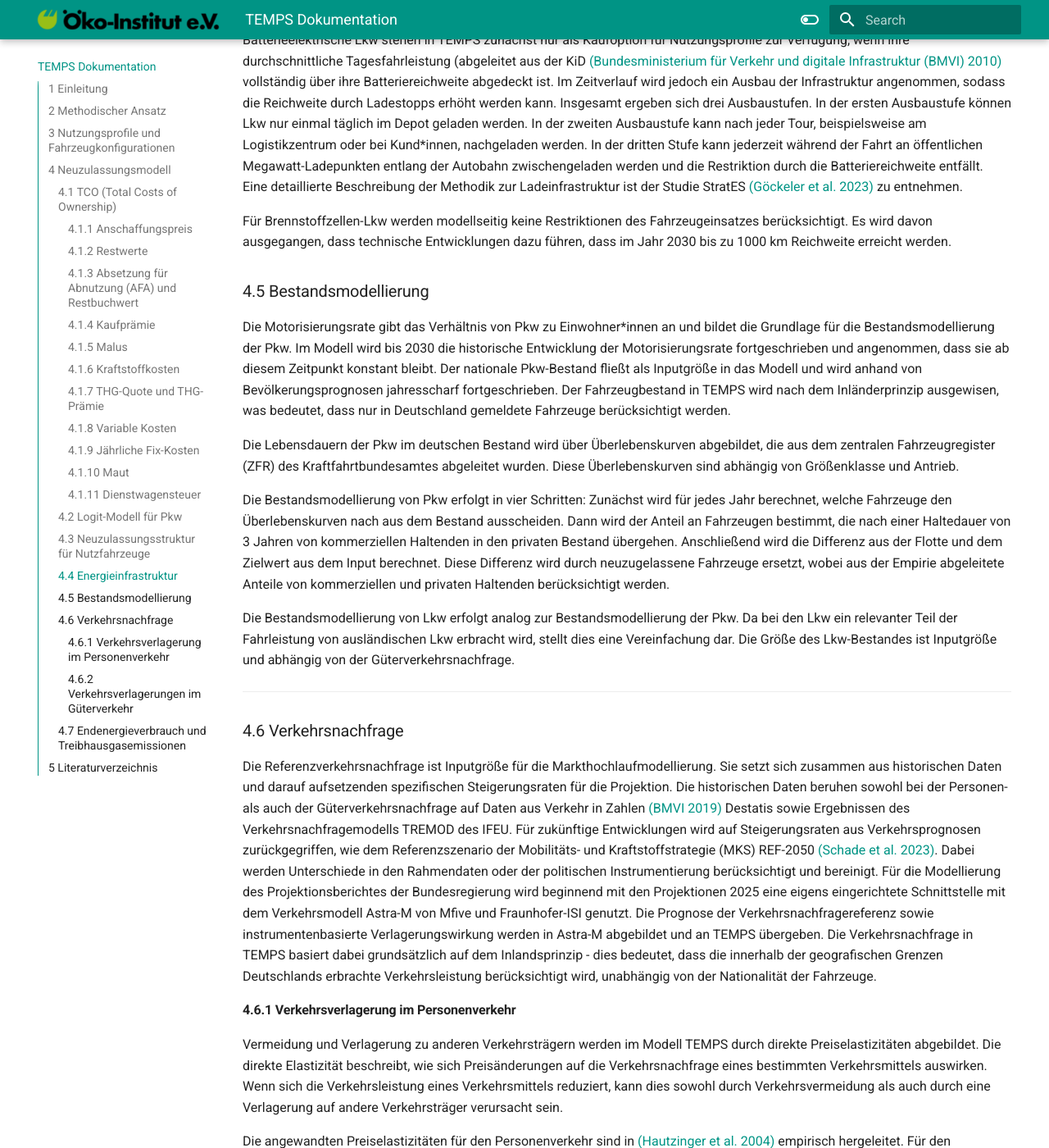
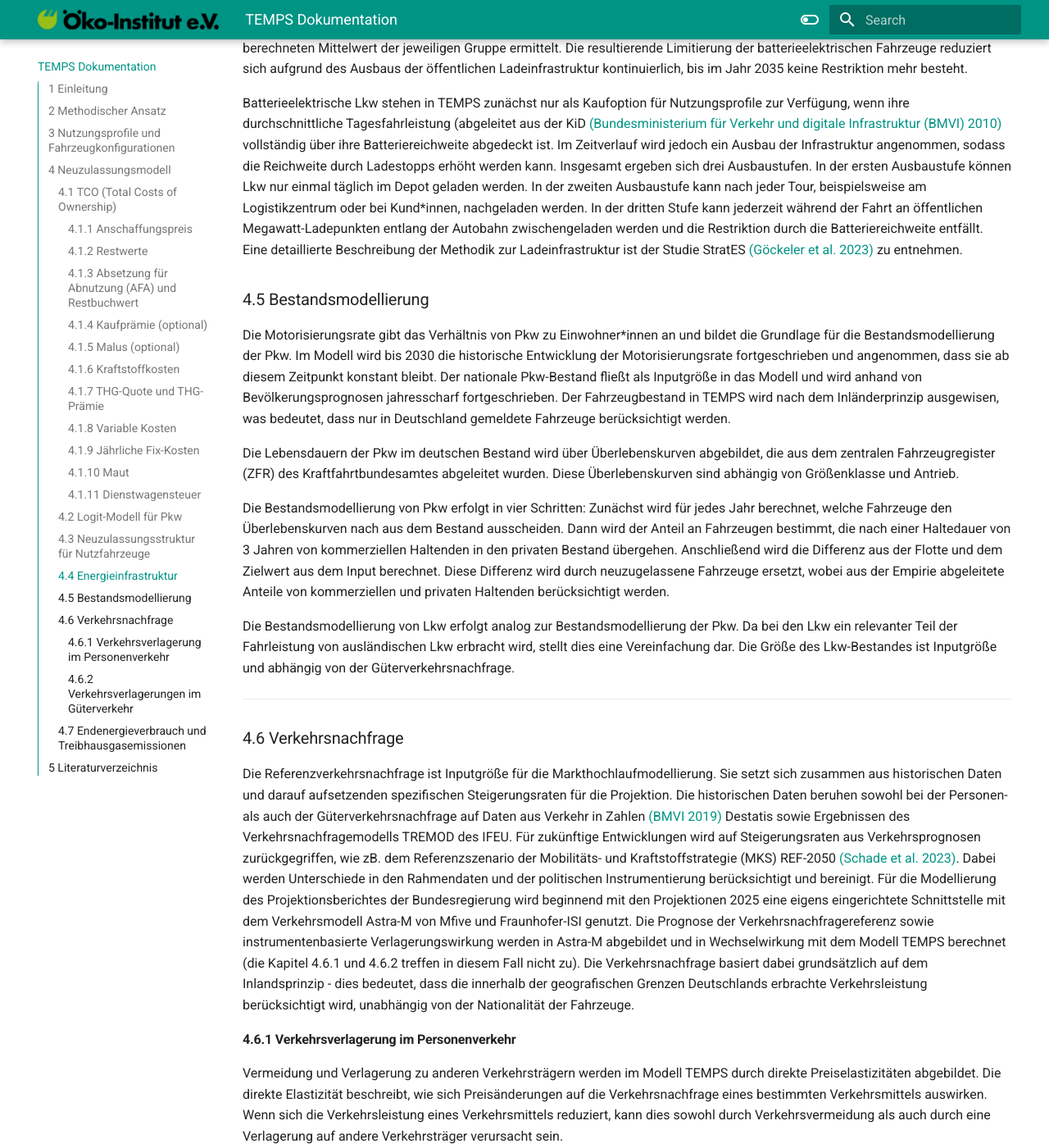
Before and after one commit to wolfgoerz/TEMPS_documentation, an MkDocs documentation site: the page built from docs/index.md, in a window 1280 px wide and 1400 px high, scrolled down 10232 px. Shown: the whole window at 82% size. Built offline with MkDocs 1.6.1 and Material for MkDocs 9.7.7, drawn with Linux system fonts in a browser that asks for light colours; formulas are drawn with MathJax 3; some of the changed text lies outside the part shown.

Commit message:
Update index.md

```diff
--- a/docs/index.md
+++ b/docs/index.md
@@ -1,10 +1,10 @@
 # TEMPS Dokumentation
 
-*30.05.2024*
+*13.02.2025*
 
 ## 1 Einleitung
 
-Das am Öko-Institut entwickelte Modell TEMPS (Transport Emissions and Policy Scenarios) ermöglicht die Quantifizierung der Entwicklung von Endenergiebedarf und Treibhausgasemissionen des Verkehrs in Deutschland. Die Szenarien berücksichtigen unterschiedliche politische und techno-ökonomische Rahmenbedingungen und bestimmen u.a. die Entwicklung der Neuzulassungsstruktur, des Fahrzeugbestandes von Straßenfahrzeugen sowie Verlagerungen der Verkehrsnachfrage. TEMPS ermöglicht zudem die Bewertung von spezifischen Politikinstrumenten im Rahmen der Politikberatung.
+Das am Öko-Institut entwickelte Modell TEMPS (Transport Emissions and Policy Scenarios) ermöglicht die Quantifizierung der Entwicklung von Endenergiebedarf und Treibhausgasemissionen des Verkehrs in Deutschland. Die Szenarien berücksichtigen unterschiedliche politische und techno-ökonomische Rahmenbedingungen und berechnen u.a. die Entwicklung der Neuzulassungsstruktur, des Fahrzeugbestandes von Straßenfahrzeugen sowie Verlagerungen der Verkehrsnachfrage und die daraus resultierenden THG- und Luftschadstoffemissionen sowie die Endenergienachfrage. TEMPS ermöglicht zudem die Bewertung von spezifischen Politikinstrumenten im Rahmen der Politikberatung.
 
 Im Zentrum des Modells steht die Markthochlaufmodellierung für Straßenfahrzeuge (Pkw, LNF und Lkw) anhand eines umfangreichen Neuzulassungs- und Bestandsmodells. Dieses simuliert die Kaufentscheidung für repräsentative Nutzungsprofile bottom-up unter Berücksichtigung verschiedener technischer, ökonomischer und regulatorischer Bedingungen. Alle weiteren Verkehrsträger (Schienenverkehr, Schifffahrt, Luftfahrt, Busse, Motorräder, Fahrräder) werden derzeit auf Basis von Trends der Antriebs- und Effizienzentwicklung modelliert.
 
@@ -24,7 +24,7 @@
 
 Die Modellrechnung erfolgt jahresscharf. Es können Prognosen bis zum Jahr 2050 abgebildet werden. Bei Bedarf kann der Simulationszeitraum verlängert werden. Die Ergebnisse werden auf nationaler Ebene ausgegeben. Modellintern werden teilweise räumlich differenzierte Daten verarbeitet, beispielweise wird der Personenverkehr unterteilt in die Kategorien urban, suburban und ländlich.
 
-TEMPS besitzt Schnittstellen zu den Modellen PowerFlex und der Energiemodellierung ENUSEM des Öko-Instituts, wodurch Wechselwirkungen mit dem Strommarkt abgebildet und Flexibilitätspotenziale der E-Mobilität berücksichtigt werden können. Darüber hinaus besteht eine Schnittstelle zu dem Verteilungswirkungsmodell DhoT (Dynamic Household Transport (microsimulation) Model) des Öko-Instituts sowie einer ökonomischen Folgenabschätzung.
+TEMPS besitzt Schnittstellen zu den Modellen PowerFlex und der Energiemodellierung ENUSEM des Öko-Instituts, wodurch Wechselwirkungen mit dem Strommarkt abgebildet und Flexibilitätspotenziale der E-Mobilität berücksichtigt werden können. Es besteht weiterhin eine Schnittstelle zu dem Verteilungswirkungsmodell DhoT (Dynamic Household Transport (microsimulation) Model) des Öko-Instituts sowie einer ökonomischen Folgenabschätzung. Im Projektionsbericht 2025 ist zudem eine Schnittstelle zum Verkehrsmodell Astra-M von Mfive und Fraunhofer-ISI entwickelt worden, um Referenzverkehrsnachfrage sowie Instrumentenwirkungen in Kombination beider Modelle berechnen zu können.
 
 
 ___
@@ -254,10 +254,10 @@
 \\(\tau:\\) Haltedauer
 
 
-#### 4.1.4 Kaufprämie
+#### 4.1.4 Kaufprämie (optional)
 Die Kaufprämie geht direkt als Gutschrift im Anschaffungsjahr in die TCO ein. Es wird davon ausgegangen, dass der Herstelleranteil der Kaufprämie durch eine Anhebung der Kaufpreise durch die Hersteller gegenfinanziert wird und damit keine Vergünstigung für die/den Käufer*in bewirkt.
 
-#### 4.1.5 Malus
+#### 4.1.5 Malus (optional)
 Der Malus verändert die Kfz-Steuer für Pkw, sodass im ersten Jahr nach der Neuzulassung eine höhere Steuer in Abhängigkeit der CO<sub>2</sub>-Emissionen pro km eines Fahrzeuges anfällt. Die Höhe des Malus wird immer ausgehend von einer Bemessungsgrenze ermittelt. Unterhalb der Bemessungsgrenze wird kein Malus fällig. Für jedes Gramm CO<sub>2</sub> oberhalb der Bemessungsgrenze wird eine einmalige Zahlung fällig.
 Da zu erwarten ist, dass Zusatzkosten ab einer gewissen Höhe keine relevante Lenkungswirkung entfalten, kann die absolute Höhe der zusätzlichen CO<sub>2</sub>-Komponente der Kfz-Steuer auf 50% des Listenpreises des Fahrzeugs gedeckelt werden. Eine solche Deckelung besteht u.a. auch in Frankreich.
 Der Malus berechnet sich aus:
@@ -392,8 +392,6 @@
 
 Batterieelektrische Lkw stehen in TEMPS zunächst nur als Kaufoption für Nutzungsprofile zur Verfügung, wenn ihre durchschnittliche Tagesfahrleistung (abgeleitet aus der KiD [(Bundesministerium für Verkehr und digitale Infrastruktur (BMVI) 2010)](#BMVI_2010) vollständig über ihre Batteriereichweite abgedeckt ist. Im Zeitverlauf wird jedoch ein Ausbau der Infrastruktur angenommen, sodass die Reichweite durch Ladestopps erhöht werden kann. Insgesamt ergeben sich drei Ausbaustufen. In der ersten Ausbaustufe können Lkw nur einmal täglich im Depot geladen werden. In der zweiten Ausbaustufe kann nach jeder Tour, beispielsweise am Logistikzentrum oder bei Kund*innen, nachgeladen werden. In der dritten Stufe kann jederzeit während der Fahrt an öffentlichen Megawatt-Ladepunkten entlang der Autobahn zwischengeladen werden und die Restriktion durch die Batteriereichweite entfällt. Eine detaillierte Beschreibung der Methodik zur Ladeinfrastruktur ist der Studie StratES [(Göckeler et al. 2023)](#Göckeler_2023) zu entnehmen.
 
-Für Brennstoffzellen-Lkw werden modellseitig keine Restriktionen des Fahrzeugeinsatzes berücksichtigt. Es wird davon ausgegangen, dass technische Entwicklungen dazu führen, dass im Jahr 2030 bis zu 1000 km Reichweite erreicht werden.
-
 ### 4.5 Bestandsmodellierung
 
 Die Motorisierungsrate gibt das Verhältnis von Pkw zu Einwohner*innen an und bildet die Grundlage für die Bestandsmodellierung der Pkw. Im Modell wird bis 2030 die historische Entwicklung der Motorisierungsrate fortgeschrieben und angenommen, dass sie ab diesem Zeitpunkt konstant bleibt. Der nationale Pkw-Bestand fließt als Inputgröße in das Modell und wird anhand von Bevölkerungsprognosen jahresscharf fortgeschrieben. Der Fahrzeugbestand in TEMPS wird nach dem Inländerprinzip ausgewisen, was bedeutet, dass nur in Deutschland gemeldete Fahrzeuge berücksichtigt werden.
@@ -407,7 +405,7 @@
 <a id="4.6"></a>
 ### 4.6 Verkehrsnachfrage
 
-Die Referenzverkehrsnachfrage ist Inputgröße für die Markthochlaufmodellierung. Sie setzt sich zusammen aus historischen Daten und darauf aufsetzenden spezifischen Steigerungsraten für die Projektion. Die historischen Daten beruhen sowohl bei der Personen- als auch der Güterverkehrsnachfrage auf Daten aus Verkehr in Zahlen [(BMVI 2019)](#BMVI_2019) Destatis sowie Ergebnissen des Verkehrsnachfragemodells TREMOD des IFEU. Für zukünftige Entwicklungen wird auf Steigerungsraten aus Verkehrsprognosen zurückgegriffen, wie dem Referenzszenario der Mobilitäts- und Kraftstoffstrategie (MKS) REF-2050 [(Schade et al. 2023)](#Schade_2023). Dabei werden Unterschiede in den Rahmendaten oder der politischen Instrumentierung berücksichtigt und bereinigt. Für die Modellierung des Projektionsberichtes der Bundesregierung wird beginnend mit den Projektionen 2025 eine eigens eingerichtete Schnittstelle mit dem Verkehrsmodell Astra-M von Mfive und Fraunhofer-ISI genutzt. Die Prognose der Verkehrsnachfragereferenz sowie instrumentenbasierte Verlagerungswirkung werden in Astra-M abgebildet und an TEMPS übergeben. Die Verkehrsnachfrage in TEMPS basiert dabei grundsätzlich auf dem Inlandsprinzip - dies bedeutet, dass die innerhalb der geografischen Grenzen Deutschlands erbrachte Verkehrsleistung berücksichtigt wird, unabhängig von der Nationalität der Fahrzeuge.
+Die Referenzverkehrsnachfrage ist Inputgröße für die Markthochlaufmodellierung. Sie setzt sich zusammen aus historischen Daten und darauf aufsetzenden spezifischen Steigerungsraten für die Projektion. Die historischen Daten beruhen sowohl bei der Personen- als auch der Güterverkehrsnachfrage auf Daten aus Verkehr in Zahlen [(BMVI 2019)](#BMVI_2019) Destatis sowie Ergebnissen des Verkehrsnachfragemodells TREMOD des IFEU. Für zukünftige Entwicklungen wird auf Steigerungsraten aus Verkehrsprognosen zurückgegriffen, wie zB. dem Referenzszenario der Mobilitäts- und Kraftstoffstrategie (MKS) REF-2050 [(Schade et al. 2023)](#Schade_2023). Dabei werden Unterschiede in den Rahmendaten und der politischen Instrumentierung berücksichtigt und bereinigt. Für die Modellierung des Projektionsberichtes der Bundesregierung wird beginnend mit den Projektionen 2025 eine eigens eingerichtete Schnittstelle mit dem Verkehrsmodell Astra-M von Mfive und Fraunhofer-ISI genutzt. Die Prognose der Verkehrsnachfragereferenz sowie instrumentenbasierte Verlagerungswirkung werden in Astra-M abgebildet und in Wechselwirkung mit dem Modell TEMPS berechnet (die Kapitel 4.6.1 und 4.6.2 treffen in diesem Fall nicht zu). Die Verkehrsnachfrage basiert dabei grundsätzlich auf dem Inlandsprinzip - dies bedeutet, dass die innerhalb der geografischen Grenzen Deutschlands erbrachte Verkehrsleistung berücksichtigt wird, unabhängig von der Nationalität der Fahrzeuge.
 
 #### 4.6.1 Verkehrsverlagerung im Personenverkehr
 Vermeidung und Verlagerung zu anderen Verkehrsträgern werden im Modell TEMPS durch direkte Preiselastizitäten abgebildet. Die direkte Elastizität beschreibt, wie sich Preisänderungen auf die Verkehrsnachfrage eines bestimmten Verkehrsmittels auswirken. Wenn sich die Verkehrsleistung eines Verkehrsmittels reduziert, kann dies sowohl durch Verkehrsvermeidung als auch durch eine Verlagerung auf andere Verkehrsträger verursacht sein.
```
Also changed, not shown: other parts of docs/index.md (+1 -1 lines).
